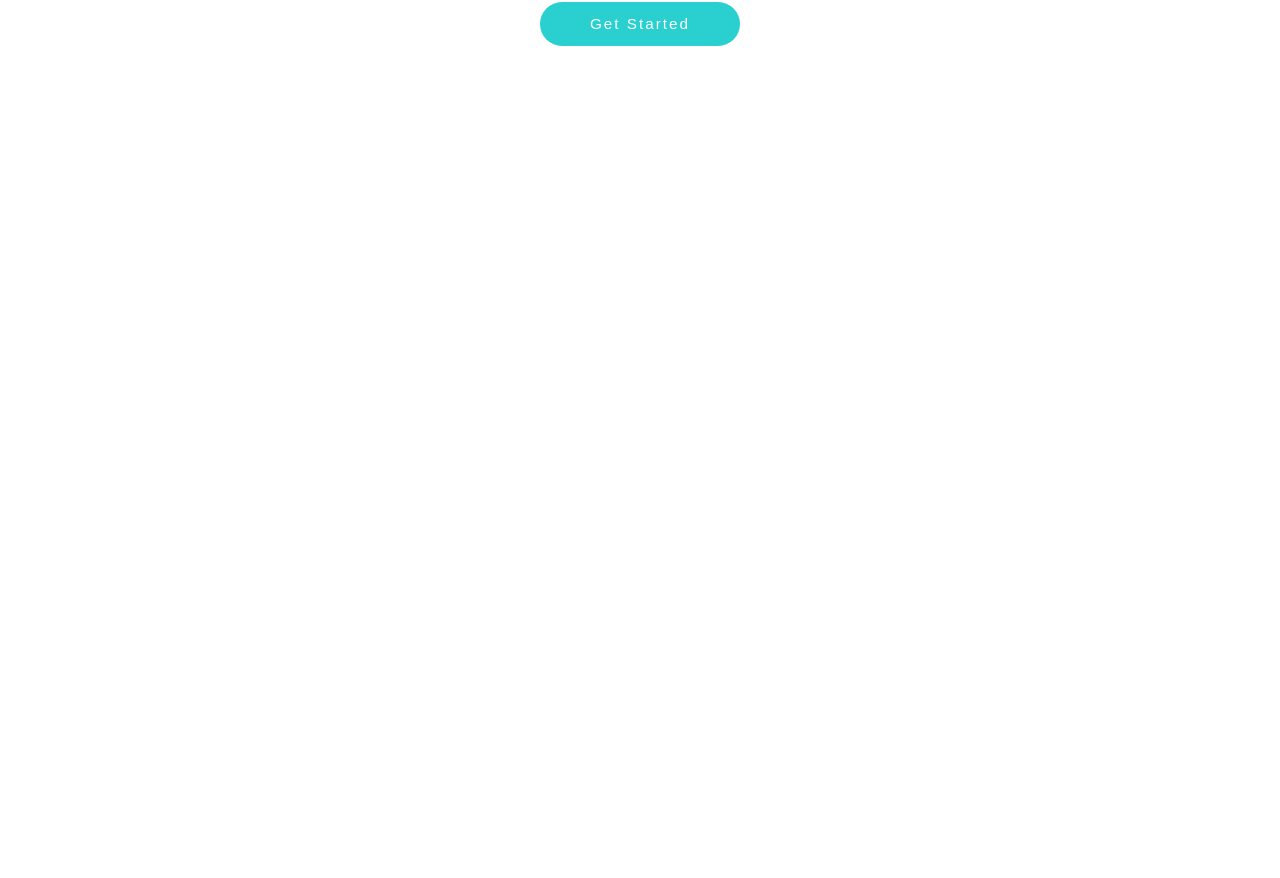
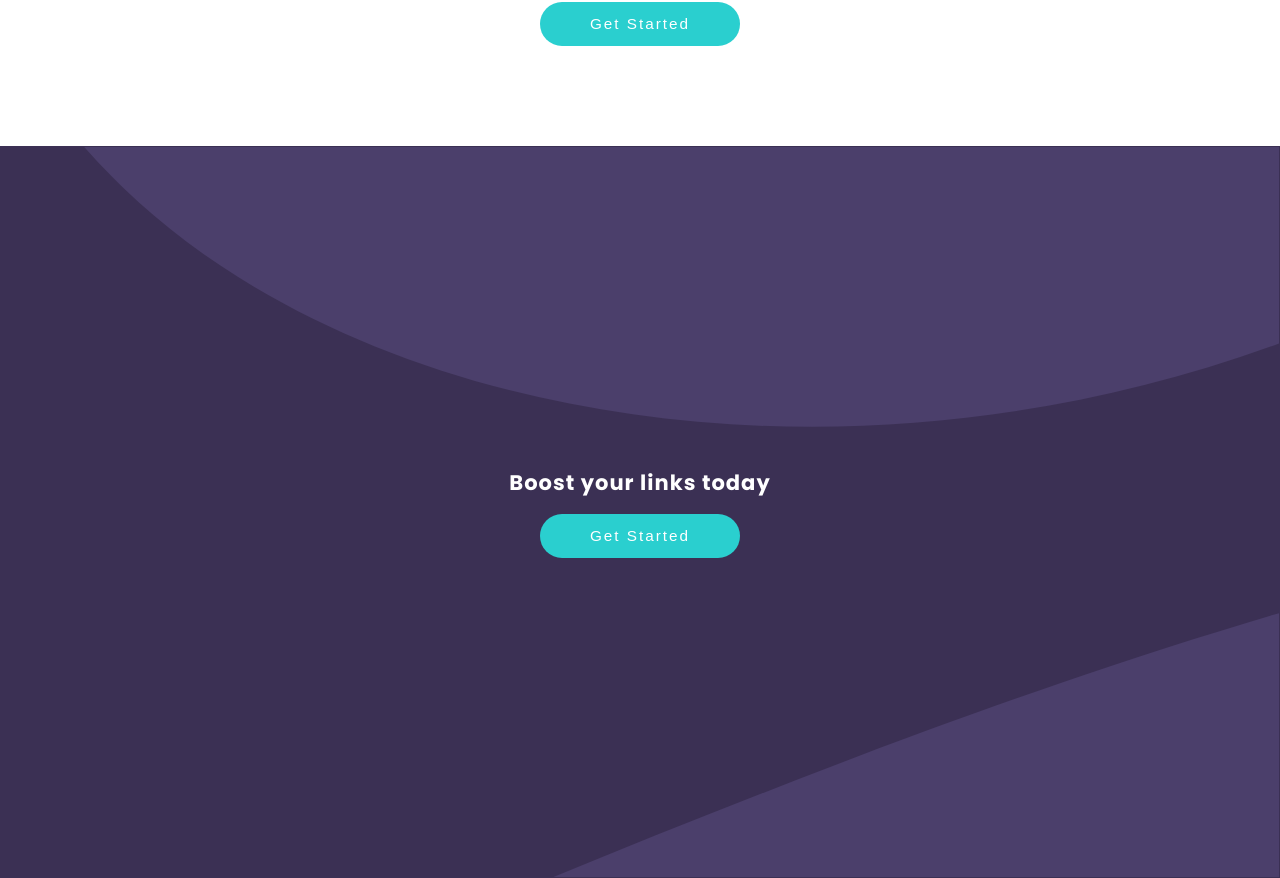
Before and after one commit to bmhan319/URL-Shortening, a React (Create React App) app: page / in a window 1280 px wide. Shown: the part 588-1466 px from the top of the page. Before the commit the page ends 800 px from the top, so only its background shows below. Built offline with nearby package versions, Linux system fonts and the light colour scheme.

Commit message:
added in boost section

```diff
--- a/src/App.js
+++ b/src/App.js
@@ -1,9 +1,12 @@
 import React, {Component} from 'react';
 import Header from './components/Header'
 import IntroSection from './components/IntroSection'
+import BoostSection from './components/BoostSection'
 import './css/header.css'
 import './css/intro-section.css'
 import './css/mobile-menu.css'
+import './css/boost-section.css'
+
 
 
 class App extends Component {
@@ -25,6 +28,7 @@ class App extends Component {
       <div className="App">
         <Header menu={this.menu} />
         <IntroSection />
+        <BoostSection />
       </div>
     );
    }
--- /dev/null
+++ b/src/components/BoostSection.js
@@ -0,0 +1,12 @@
+import React from 'react'
+
+export default function BoostSection() {
+  return (
+    <section className="sec3">
+      <div className="boost-text-container">
+        <h3 className="boost-title">Boost your links today</h3>
+        <button className="start-button boost-start-button">Get Started</button>
+      </div>
+    </section>
+  )
+}
--- /dev/null
+++ b/src/css/boost-section.css
@@ -0,0 +1,32 @@
+.sec3 {
+  width: 100%;
+  background-image: url("../img/bg-boost-mobile.svg");
+  background-color: var(--DarkViolet);
+  background-position: center;
+  background-repeat: no-repeat;
+  background-size: cover;
+  border: 1px solid var(--DarkViolet);
+}
+
+.boost-text-container {
+  text-align: center;
+  margin: 25% 0;
+}
+
+.boost-title {
+  color: #fff;
+  letter-spacing: 1px;
+}
+
+.boost-start-button {
+  margin-top: 16px;
+  border-radius: 30px;
+  width: 200px;
+  height: 44px;
+  background-color: var(--Cyan);
+  color: #fff;
+  border: 0;
+  font-size: .85em;
+  letter-spacing: 2px;
+  cursor: pointer;
+}
```
